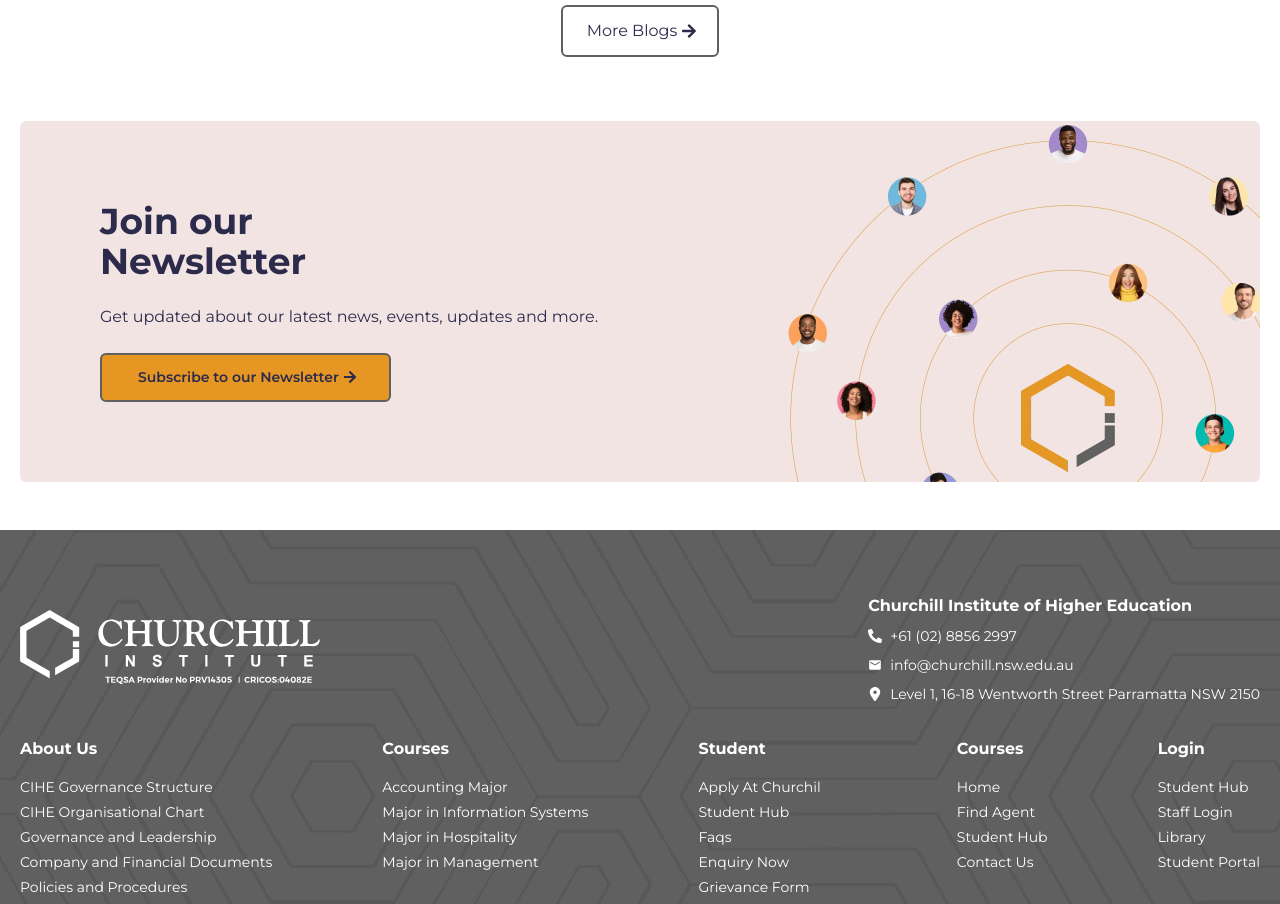
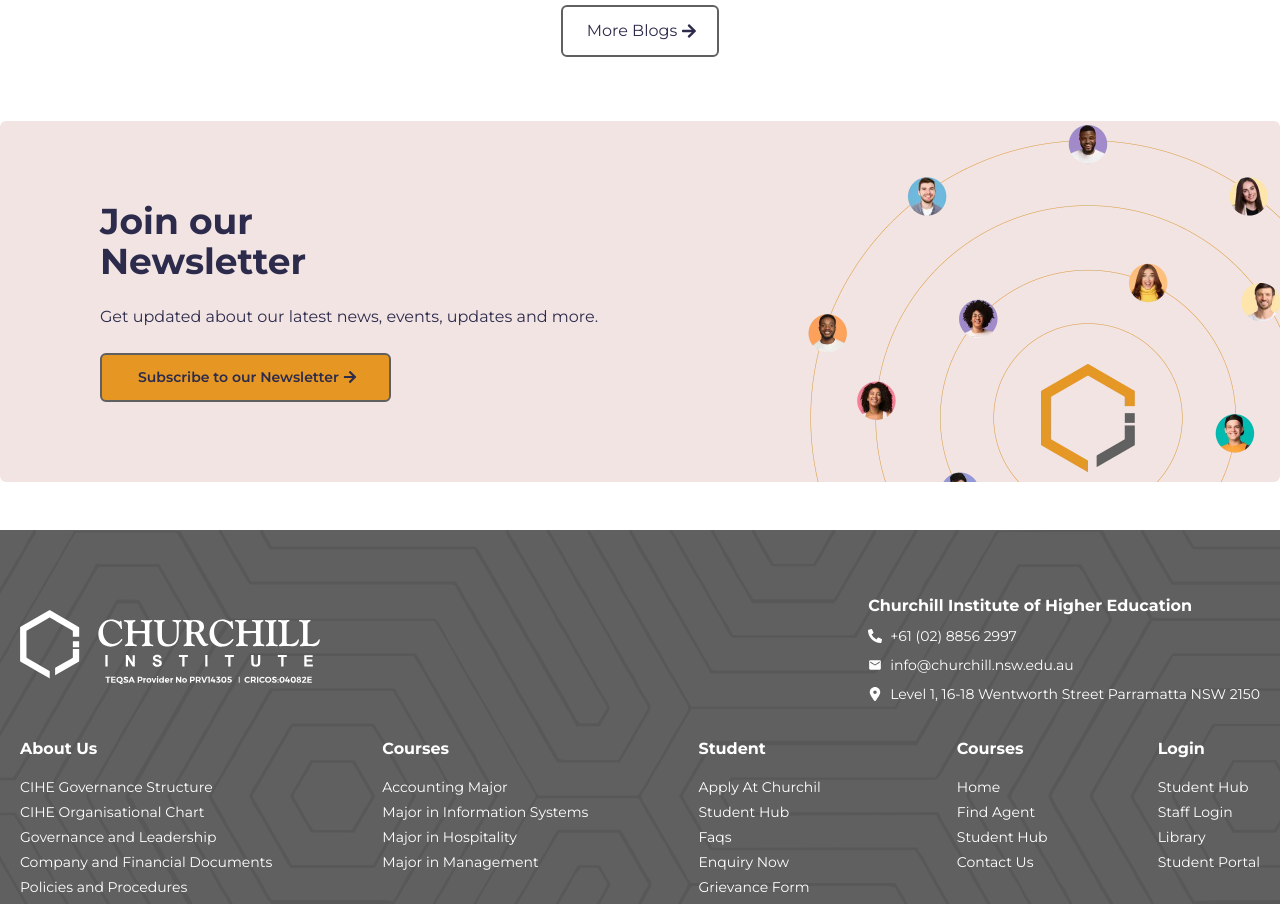
Before and after one commit to Weboro/churchill, a Next.js app: page / in a window 1280 px wide. Shown: the part 4360-5264 px from the top of the page. Built offline with nearby package versions, Linux system fonts and the light colour scheme.

Commit message:
ADD: ENVS

```diff
--- a/src/components/sections/EventsSection/IndivisualEventsPage.jsx
+++ b/src/components/sections/EventsSection/IndivisualEventsPage.jsx
@@ -41,7 +41,7 @@
 
   const readTime = Math.ceil(data.description.length / 300);
 
-  const siteUrl = process.env.NEXT_PUBLIC_SITE_URL;
+  const siteUrl = process.env.NEXT_PUBLIC_CHURCHILL_URL;
 
   return (
     <>
--- a/src/components/sections/aboutUsSections/PoliciesSection.jsx
+++ b/src/components/sections/aboutUsSections/PoliciesSection.jsx
@@ -25,6 +25,7 @@
               item?.menuTitle.trim().toLowerCase().includes(searchQuery)
             ) {
               return (
+                <>
                   <RequestFormCard
                     key={index}
                     icon={item?.icon}
@@ -35,6 +36,7 @@
                     btnTitle={"View"}
                     iconStyles={item?.iconStyles}
                   />
+                </>
               );
             }
           })}
--- a/src/components/sections/commonSections/NewsSection.jsx
+++ b/src/components/sections/commonSections/NewsSection.jsx
@@ -6,8 +6,8 @@
 
 const NewsSection = () => {
   return (
-    <div className="container px-5 relative mx-auto mb-[48px] rounded-md group hover-shadow">
-      <div className="flex flex-col md:flex-row bg-[#F3E4E4] relative overflow-hidden rounded-md">
+    <div className="container relative mx-auto mb-[48px] rounded-md group ">
+      <div className="flex px-5 flex-col md:flex-row bg-[#F3E4E4] relative hover-shadow overflow-hidden rounded-md">
         <div className="flex z-[10] flex-1 flex-col gap-6 pt-8 pl-8 md:py-20 md:pl-20">
           <h3 className="relative leading-10 font-bold text-[36px]  text-[#2C2B4B]">
             Join our <br /> Newsletter
--- a/src/components/sections/commonSections/RequestFormSection.jsx
+++ b/src/components/sections/commonSections/RequestFormSection.jsx
@@ -1,5 +1,4 @@
 import React from "react";
-// import Search from "@/components/Search";
 import { navItems } from "@/constDatas/navItems";
 import RequestFormCard from "@/components/cards/RequestFormCard";
 import Button from "@/components/button";
@@ -8,6 +7,7 @@
 
 const RequestFormSection = ({ isButtonActive }) => {
   const requestLists = navItems[3]?.Catagories;
+
   return (
     <div className="container mx-auto px-5">
       <div className="flex flex-col gap-[44px]">
```
Also changed, not shown: 1 other file (tests, documents, lock files or other folders). Lines whose indentation alone changed are shown as unchanged.
